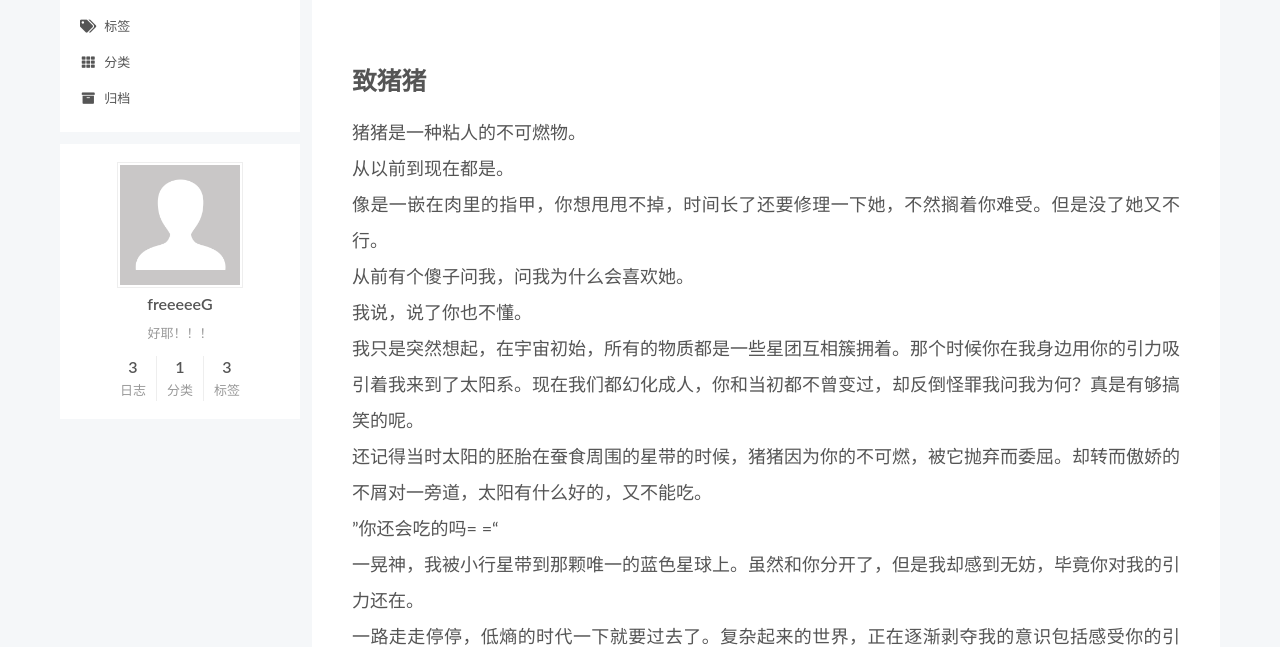
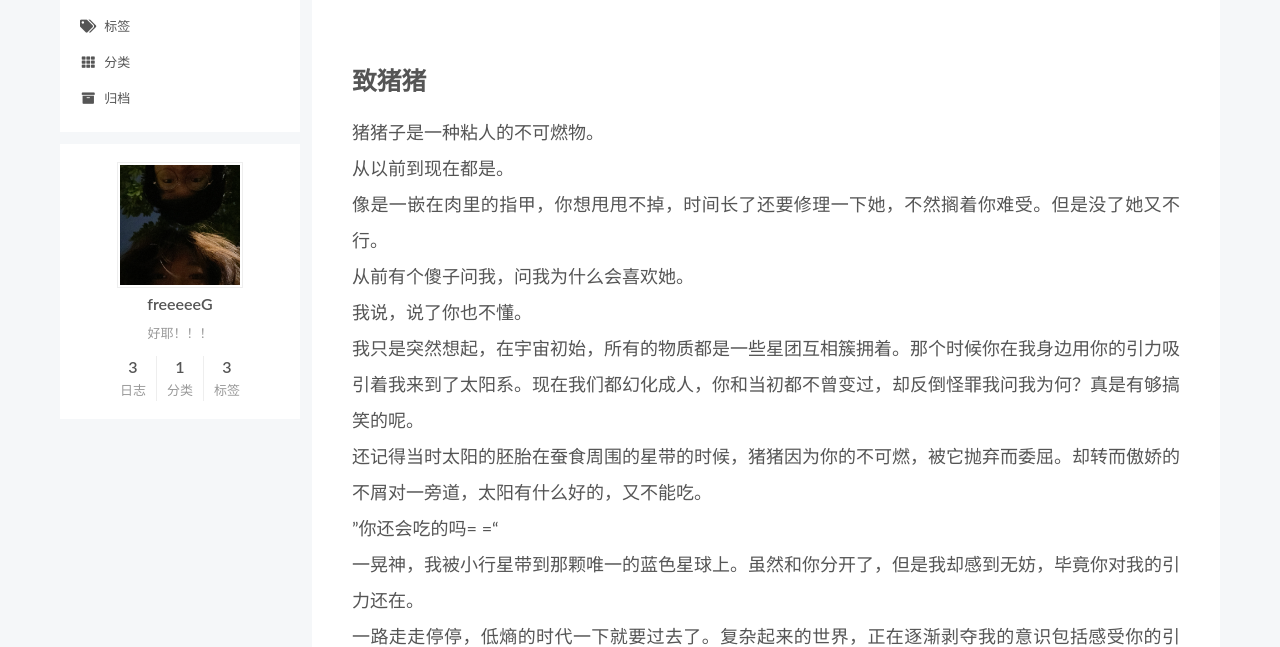
Before and after one commit to freeeeeG/freeeeeG.github.io, a plain HTML site: page index.html in a window 1280 px wide. Shown: the part 162-809 px from the top of the page. Drawn offline with Linux system fonts and the light colour scheme.

Commit message:
Site updated: 2021-02-11 22:18:37

```diff
--- a/index.html
+++ b/index.html
@@ -165,7 +165,7 @@
     <link itemprop="mainEntityOfPage" href="http://example.com/2021/02/11/%E8%87%B4%E7%8C%AA%E7%8C%AA/">
 
     <span hidden itemprop="author" itemscope itemtype="http://schema.org/Person">
-      <meta itemprop="image" content="/images/avatar.gif">
+      <meta itemprop="image" content="/images/avatar1.gif">
       <meta itemprop="name" content="freeeeeG">
       <meta itemprop="description" content="好耶！！！">
     </span>
@@ -187,7 +187,7 @@
               <span class="post-meta-item-text">发表于</span>
 
 
-              <time title="创建时间：2021-02-11 01:37:52 / 修改时间：02:11:28" itemprop="dateCreated datePublished" datetime="2021-02-11T01:37:52+08:00">2021-02-11</time>
+              <time title="创建时间：2021-02-11 01:37:52 / 修改时间：22:16:33" itemprop="dateCreated datePublished" datetime="2021-02-11T01:37:52+08:00">2021-02-11</time>
             </span>
 
 
@@ -201,7 +201,7 @@
     <div class="post-body" itemprop="articleBody">
 
 
-          <h2 id="致猪猪"><a href="#致猪猪" class="headerlink" title="致猪猪"></a>致猪猪</h2><p>猪猪是一种粘人的不可燃物。<br>从以前到现在都是。<br>像是一嵌在肉里的指甲，你想甩甩不掉，时间长了还要修理一下她，不然搁着你难受。但是没了她又不行。<br>从前有个傻子问我，问我为什么会喜欢她。<br>我说，说了你也不懂。<br>我只是突然想起，在宇宙初始，所有的物质都是一些星团互相簇拥着。那个时候你在我身边用你的引力吸引着我来到了太阳系。现在我们都幻化成人，你和当初都不曾变过，却反倒怪罪我问我为何？真是有够搞笑的呢。<br>还记得当时太阳的胚胎在蚕食周围的星带的时候，猪猪因为你的不可燃，被它抛弃而委屈。却转而傲娇的不屑对一旁道，太阳有什么好的，又不能吃。<br>”你还会吃的吗= =“<br>一晃神，我被小行星带到那颗唯一的蓝色星球上。虽然和你分开了，但是我却感到无妨，毕竟你对我的引力还在。<br>一路走走停停，低熵的时代一下就要过去了。复杂起来的世界，正在逐渐剥夺我的意识包括感受你的引力，我想你也是如此。<br>……<br>如今的你我不过是当年的星辰罢了。你也还是一样，粘人而不可燃。</p>
+          <h2 id="致猪猪"><a href="#致猪猪" class="headerlink" title="致猪猪"></a>致猪猪</h2><p>猪猪子是一种粘人的不可燃物。<br>从以前到现在都是。<br>像是一嵌在肉里的指甲，你想甩甩不掉，时间长了还要修理一下她，不然搁着你难受。但是没了她又不行。<br>从前有个傻子问我，问我为什么会喜欢她。<br>我说，说了你也不懂。<br>我只是突然想起，在宇宙初始，所有的物质都是一些星团互相簇拥着。那个时候你在我身边用你的引力吸引着我来到了太阳系。现在我们都幻化成人，你和当初都不曾变过，却反倒怪罪我问我为何？真是有够搞笑的呢。<br>还记得当时太阳的胚胎在蚕食周围的星带的时候，猪猪因为你的不可燃，被它抛弃而委屈。却转而傲娇的不屑对一旁道，太阳有什么好的，又不能吃。<br>”你还会吃的吗= =“<br>一晃神，我被小行星带到那颗唯一的蓝色星球上。虽然和你分开了，但是我却感到无妨，毕竟你对我的引力还在。<br>一路走走停停，低熵的时代一下就要过去了。复杂起来的世界，正在逐渐剥夺我的意识包括感受你的引力，我想你也是如此。<br>……<br>如今的你我不过是当年的星辰罢了。你也还是一样，粘人而不可燃。</p>
 
 
     </div>
@@ -224,7 +224,7 @@
     <link itemprop="mainEntityOfPage" href="http://example.com/2021/02/10/GUI/">
 
     <span hidden itemprop="author" itemscope itemtype="http://schema.org/Person">
-      <meta itemprop="image" content="/images/avatar.gif">
+      <meta itemprop="image" content="/images/avatar1.gif">
       <meta itemprop="name" content="freeeeeG">
       <meta itemprop="description" content="好耶！！！">
     </span>
@@ -315,7 +315,7 @@
     <link itemprop="mainEntityOfPage" href="http://example.com/2021/02/08/%E6%B3%9B%E5%9E%8B/">
 
     <span hidden itemprop="author" itemscope itemtype="http://schema.org/Person">
-      <meta itemprop="image" content="/images/avatar.gif">
+      <meta itemprop="image" content="/images/avatar1.gif">
       <meta itemprop="name" content="freeeeeG">
       <meta itemprop="description" content="好耶！！！">
     </span>
@@ -434,7 +434,7 @@
       <div class="site-overview-wrap sidebar-panel">
         <div class="site-author motion-element" itemprop="author" itemscope itemtype="http://schema.org/Person">
     <img class="site-author-image" itemprop="image" alt="freeeeeG"
-      src="/images/avatar.gif">
+      src="/images/avatar1.gif">
   <p class="site-author-name" itemprop="name">freeeeeG</p>
   <div class="site-description" itemprop="description">好耶！！！</div>
 </div>
```
Also changed, not shown: 2021/02/08/泛型/index.html (+2 -2 lines), 2021/02/10/GUI/index.html (+2 -2 lines), 2021/02/11/致猪猪/index.html (+7 -7 lines), about/index.html (+1 -1 lines), archives/2021/02/index.html (+1 -1 lines), archives/2021/index.html (+1 -1 lines), archives/index.html (+1 -1 lines), categories/index.html (+1 -1 lines), categories/学习/index.html (+1 -1 lines), tags/c/index.html (+1 -1 lines), tags/index.html (+1 -1 lines), tags/untiy/index.html (+1 -1 lines), tags/猪猪子/index.html (+1 -1 lines), images/avatar.gif (deleted), 1 more files.
